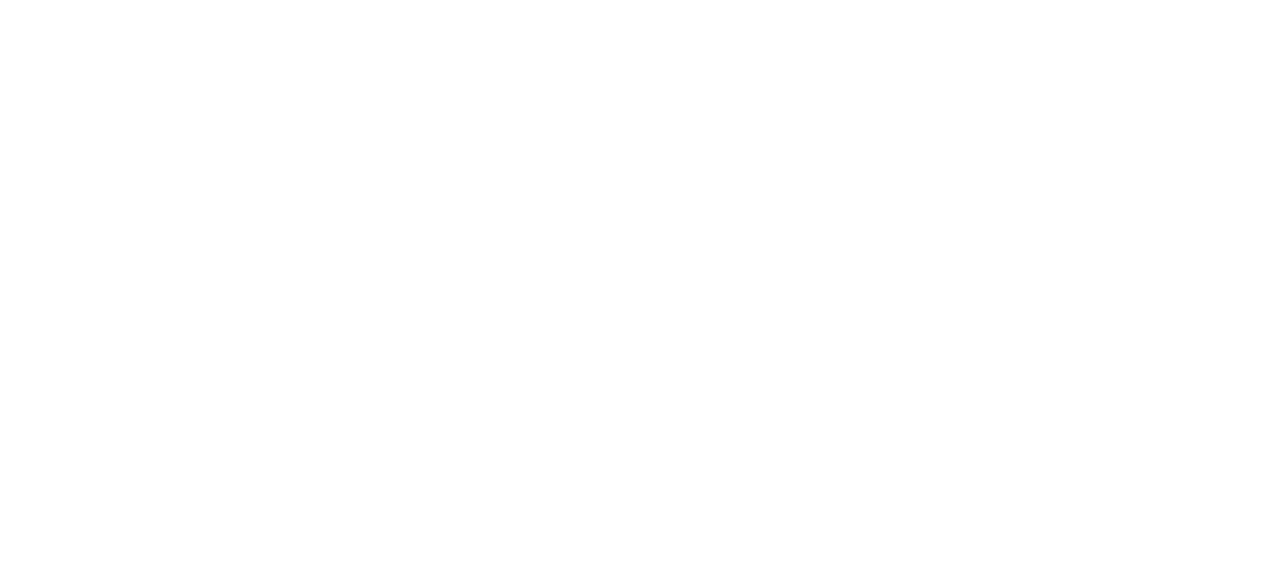
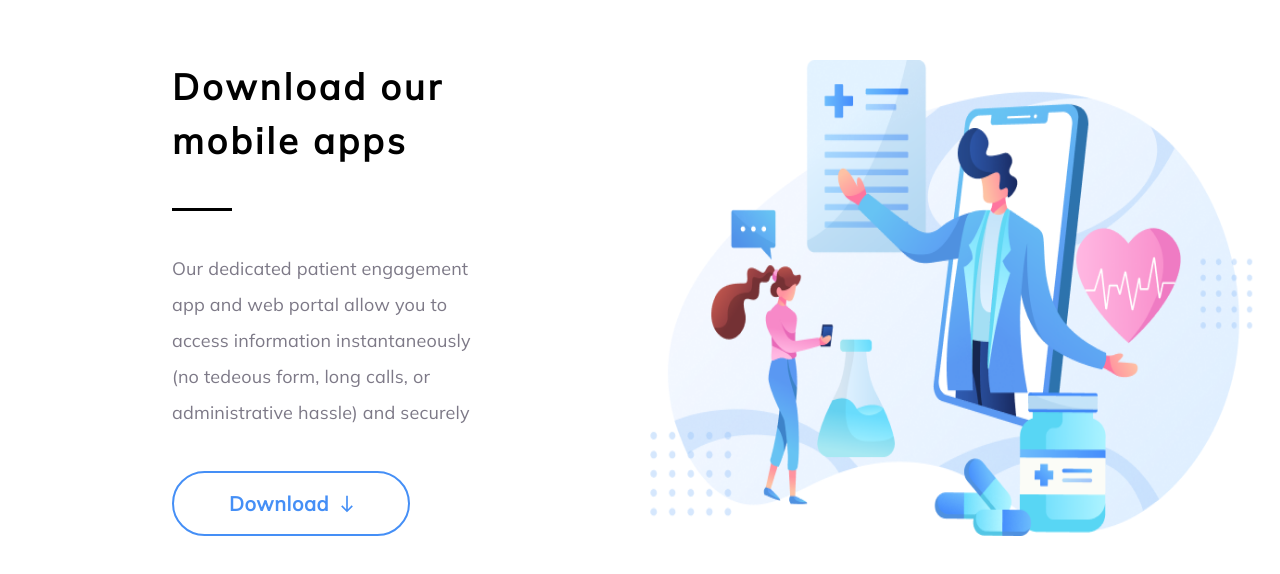
Before and after one commit to JBahareh/HealthCareLand, a React (Create React App) app: page / in a window 1280 px wide. Shown: the part 3228-3802 px from the top of the page. Before the commit the page ends 3188 px from the top, so only its background shows below. Built offline with nearby package versions, Linux system fonts and the light colour scheme.

Commit message:
create download section

```diff
--- /dev/null
+++ b/src/components/organisms/DownloadApp.tsx
@@ -0,0 +1,78 @@
+import SouthIcon from "@mui/icons-material/South";
+import {
+  Box,
+  Button,
+  Container,
+  Divider,
+  Stack,
+  Typography,
+} from "@mui/material";
+
+export const DownloadApp = () => {
+  return (
+    <Container maxWidth="xl">
+      <Stack direction="row" justifyContent="right" spacing={20} width="100%">
+        <Stack spacing={5} width="25%" sx={{ justifyContent: "center", ml: 5 }}>
+          <Typography
+            sx={{
+              fontSize: 36,
+              fontFamily: "Mulish",
+              fontWeight: 600,
+              letterSpacing: 3,
+            }}
+          >
+            Download our mobile apps
+          </Typography>
+          <Divider
+            sx={{
+              background: "black",
+              width: 60,
+              height: 2,
+              mr: "auto",
+              my: 3,
+            }}
+          />
+          <Typography
+            sx={{
+              fontSize: 18,
+              fontFamily: "Mulish",
+              fontWeight: 300,
+              lineHeight: 2,
+              color: "#7D7987",
+            }}
+          >
+            Our dedicated patient engagement app and web portal allow you to
+            access information instantaneously (no tedeous form, long calls, or
+            administrative hassle) and securely
+          </Typography>
+          <Button
+            variant="outlined"
+            sx={{
+              fontSize: 20,
+              fontFamily: "Mulish",
+              fontWeight: 700,
+              color: "#458FF6",
+              textTransform: "none",
+              border: "2px solid #458FF6",
+              borderRadius: "55px",
+              p: "13px 55px",
+              width: "fit-content",
+              mx: "auto",
+              my: 4,
+            }}
+            endIcon={<SouthIcon />}
+          >
+            Download
+          </Button>
+        </Stack>
+        <Box width="50%">
+          <img
+            src="/images/illustrationThird.png"
+            alt="home page"
+            style={{ width: "100%", height: "100%" }}
+          />
+        </Box>
+      </Stack>
+    </Container>
+  );
+};
--- a/src/pages/LandingPage.tsx
+++ b/src/pages/LandingPage.tsx
@@ -3,6 +3,7 @@
 import { HomePage } from "../components/organisms/HomePage";
 import { OurServices } from "../components/organisms/OurServices";
 import { OurPurpose } from "../components/organisms/OurPurpose";
+import { DownloadApp } from "../components/organisms/DownloadApp";
 
 export const LandingPage = () => {
   return (
@@ -13,7 +14,9 @@
       <OurServices />
       <Box sx={{ height: 150 }} />
       <OurPurpose />
-      <Box sx={{ height: 150 }} />
+      <Box sx={{ height: 250 }} />
+      <DownloadApp />
+      <Box sx={{ height: 300 }} />
     </>
   );
 };
```
Also changed, not shown: public/images/illustrationThird.png (added).
